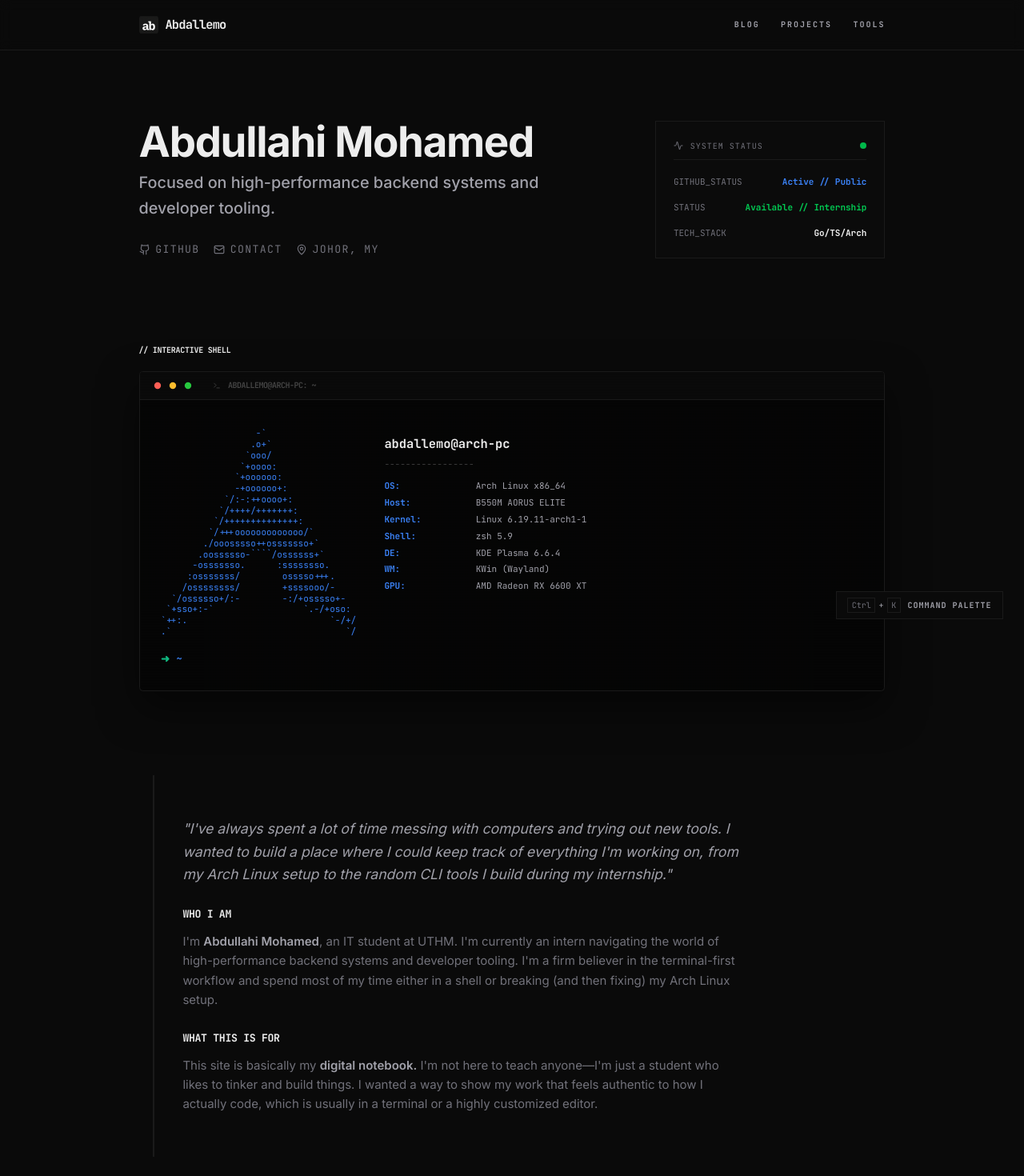
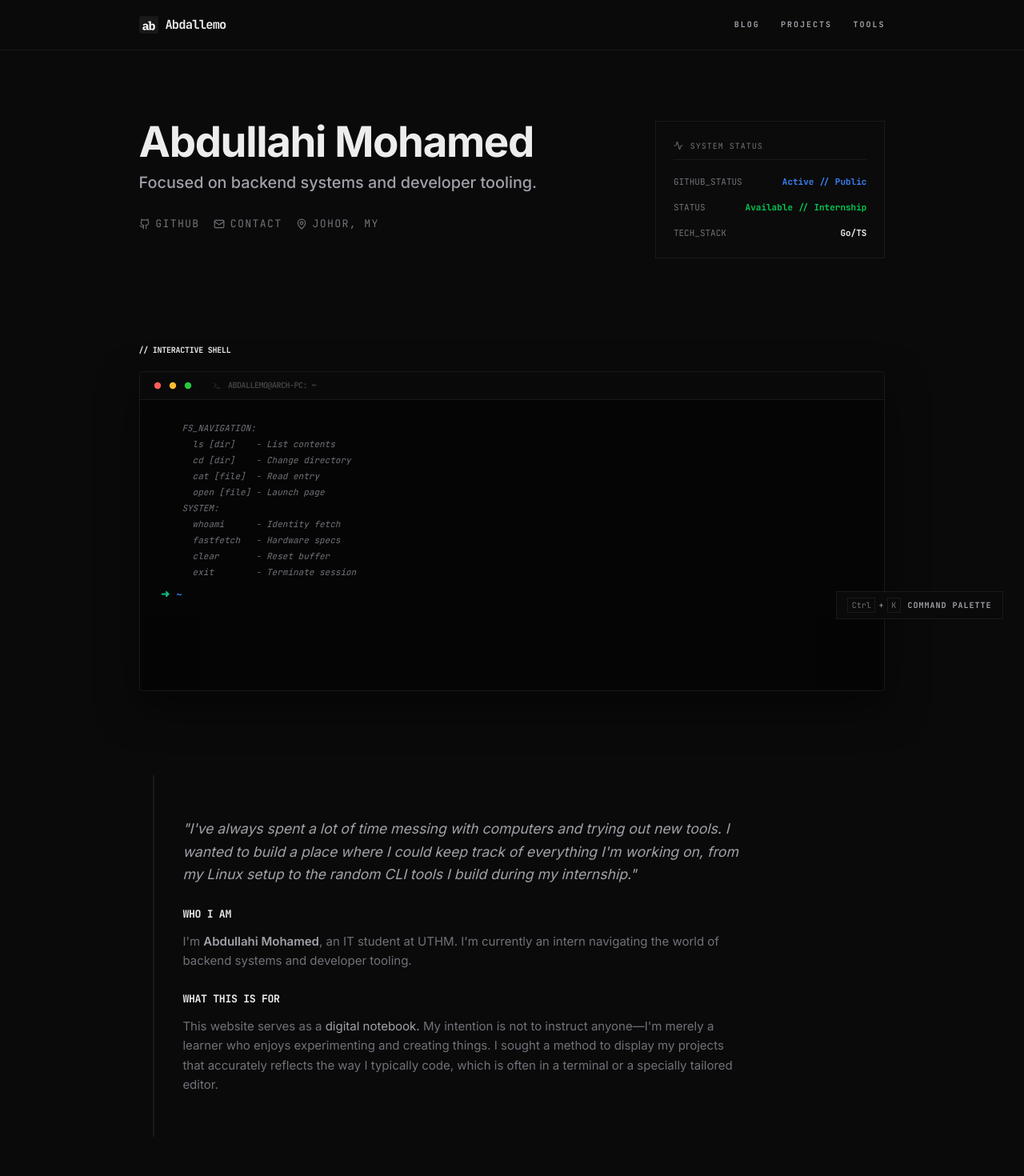
Before and after one commit to Abdallemo/portfolio, a Next.js app: page / in a window 1280 px wide. Shown: the top 1470 px of the page at 80% size. Built offline with nearby package versions, Linux system fonts and the light colour scheme.

Commit message:
some updates

```diff
--- a/app/page.tsx
+++ b/app/page.tsx
@@ -50,7 +50,7 @@ export default async function Home() {
             <span className="text-[10px] font-mono text-dim uppercase tracking-widest flex items-center gap-2">
               <Activity size={12} /> System Status
             </span>
-            <span className="w-2 h-2 rounded-full bg-green-500 animate-pulse"></span>
+
           </div>
           <div className="space-y-3 font-mono">
             <div className="flex justify-between text-[11px]">
@@ -67,7 +67,7 @@ export default async function Home() {
             </div>
             <div className="flex justify-between text-[11px]">
               <span className="text-dim">TECH_STACK</span>
-              <span className="text-foreground font-bold">Go/TS/Arch</span>
+              <span className="text-foreground font-bold">Go/TS</span>
             </div>
           </div>
         </div>
@@ -87,7 +87,7 @@ export default async function Home() {
           <p className="text-muted-foreground leading-relaxed italic">
             "I've always spent a lot of time messing with computers and trying
             out new tools. I wanted to build a place where I could keep track of
-            everything I'm working on, from my Arch Linux setup to the random
+            everything I'm working on, from my Linux setup to the random
             CLI tools I build during my internship."
           </p>
           <div className="space-y-3">
@@ -100,10 +100,7 @@ export default async function Home() {
                 Abdullahi Mohamed
               </span>
               , an IT student at UTHM. I'm currently an intern navigating the
-              world of high-performance backend systems and developer tooling.
-              I'm a firm believer in the terminal-first workflow and spend most
-              of my time either in a shell or breaking (and then fixing) my Arch
-              Linux setup.
+              world of backend systems and developer tooling.
             </p>
           </div>
           <div className="space-y-3">
@@ -111,14 +108,11 @@ export default async function Home() {
               What this is for
             </h2>
             <p className="text-dim leading-relaxed text-[15px]">
-              This site is basically my{" "}
-              <span className="font-semibold text-muted-foreground">
+              This website serves as a{" "}
+              <span className=" text-muted-foreground">
                 digital notebook.
               </span>{" "}
-              I'm not here to teach anyone—I'm just a student who likes to
-              tinker and build things. I wanted a way to show my work that feels
-              authentic to how I actually code, which is usually in a terminal
-              or a highly customized editor.
+              My intention is not to instruct anyone—I'm merely a learner who enjoys experimenting and creating things. I sought a method to display my projects that accurately reflects the way I typically code, which is often in a terminal or a specially tailored editor.
             </p>
           </div>
         </div>
--- a/content/blog/hello-world.mdx
+++ b/content/blog/hello-world.mdx
@@ -4,10 +4,10 @@ date: "2026-02-01"
 excerpt: "Why I decided to build abdallemo.dev and what I'm doing with it."
 ---
 
-I've always spent a lot of time messing with computers and trying out new tools. I wanted to build a place where I could keep track of everything I'm working on, from my Arch Linux setup to the random CLI tools I build during my internship.
+I've always spent a lot of time messing with computers and trying out new tools. I wanted to build a place where I could keep track of everything I'm working on, from my Linux setup to the random CLI tools I build during my internship.
 
 ### What this is for
-This site is basically my digital notebook. I'm not here to teach anyone—I'm just a student who likes to tinker and build things. I wanted a way to show my work that feels authentic to how I actually code, which is usually in a terminal or a highly customized editor.
+This website serves as a digital notebook. My intention is not to instruct anyone—I'm merely a learner who enjoys experimenting and creating things. I sought a method to display my projects that accurately reflects the way I typically code, which is often in a terminal or a specially tailored editor.
 
 ### What you'll find here
 - **Tinkering Logs**: I'll be posting about things I learn while building projects, like how I optimized a database query or how I'm setting up a new tool.
--- a/content/tools/arch-setup.mdx
+++ b/content/tools/arch-setup.mdx
@@ -1,7 +1,7 @@
 ---
 title: "Arch-Setup"
 date: "2024-02-15"
-excerpt: "How I automate my Arch Linux setup so I can get back to coding faster."
+excerpt: "How I automate my Linux setup so I can get back to coding faster."
 tech: ["Bash", "Yay", "Distrobox"]
 github: "https://github.com/Abdallemo/Arch-Setup"
 type: "script"
--- a/src/components/Terminal.tsx
+++ b/src/components/Terminal.tsx
@@ -32,11 +32,24 @@ const ARCH_ASCII = [
 const SYSTEM_INFO = [
   { key: "OS", value: "Arch Linux x86_64" },
   { key: "Host", value: "B550M AORUS ELITE" },
-  { key: "Kernel", value: "Linux 6.19.11-arch1-1" },
-  { key: "Shell", value: "zsh 5.9" },
-  { key: "DE", value: "KDE Plasma 6.6.4" },
+  { key: "Kernel", value: "Linux 7.1.9-arch1-2" },
+  { key: "Shell", value: "zsh 5.9.2" },
+  { key: "DE", value: "KDE Plasma 6.7.4" },
   { key: "WM", value: "KWin (Wayland)" },
   { key: "GPU", value: "AMD Radeon RX 6600 XT" },
+];
+const HelpResponse = [
+  "FS_NAVIGATION:",
+  "  ls [dir]    - List contents",
+  "  cd [dir]    - Change directory",
+  "  cat [file]  - Read entry",
+  "  open [file] - Launch page",
+  "",
+  "SYSTEM:",
+  "  whoami      - Identity fetch",
+  "  fastfetch   - Hardware specs",
+  "  clear       - Reset buffer",
+  "  exit        - Terminate session",
 ];
 
 type Line = {
@@ -47,7 +60,7 @@ type Line = {
 
 export default function Terminal() {
   const [history, setHistory] = useState<Line[]>([
-    { type: "fetch", content: null },
+    { type: "resp", content: HelpResponse },
   ]);
   const [inputValue, setInputValue] = useState("");
   const [currentPath, setCurrentPath] = useState("/");
@@ -87,19 +100,7 @@ export default function Terminal() {
     // Command Logic
     switch (command) {
       case "help":
-        response = [
-          "FS_NAVIGATION:",
-          "  ls [dir]    - List contents",
-          "  cd [dir]    - Change directory",
-          "  cat [file]  - Read entry",
-          "  open [file] - Launch page",
-          "",
-          "SYSTEM:",
-          "  whoami      - Identity fetch",
-          "  fastfetch   - Hardware specs",
-          "  clear       - Reset buffer",
-          "  exit        - Terminate session",
-        ];
+        response = HelpResponse;
         break;
 
       case "ls":
--- a/src/lib/data/config.ts
+++ b/src/lib/data/config.ts
@@ -3,7 +3,7 @@ import { SiteConfig } from "../types";
 export const siteConfig: SiteConfig = {
   name: "Abdullahi Mohamed",
   role: "Software Engineer",
-  bio: "Focused on high-performance backend systems and developer tooling.",
+  bio: "Focused on backend systems and developer tooling.",
   location: "Johor, Malaysia",
   email: "engabdallemo@gmail.com",
   links: {
```
Also changed, not shown: 1 other file (tests, documents, lock files or other folders).
